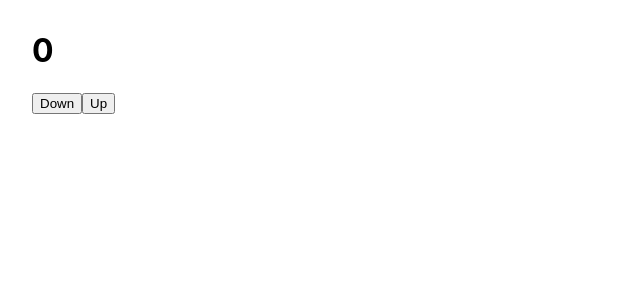
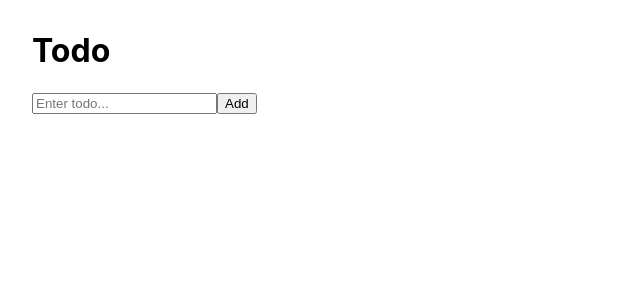
Before and after one commit to Nguyentruongphivolder9/project-react-tiktok, a React (Create React App) app: page / in a window 1280 px wide. Shown: the top 300 px of the page, without its empty margins (0-640 px from the left). Built offline with nearby package versions, Linux system fonts and the light colour scheme.

Commit message:
todo app

```diff
--- a/src/App.js
+++ b/src/App.js
@@ -1,37 +1,105 @@
-import { useReducer } from 'react';
+import { useReducer, useRef } from 'react';
 
-const initState = 0;
+const initState = {
+  job: '',
+  jobs: []
+}
 
-const DOWN_ACTION = 'down';
-const UP_ACTION = 'up';
+const SET_JOB = 'setJob';
+const ADD_JOB = 'addJob';
+const DELETE_JOB = 'deleteJob';
 
-const reducer = (state, action) => {
-  switch(action){
-    case UP_ACTION:
-      return state + 1;
-    case DOWN_ACTION:
-      return state - 1;
-    default:
-      throw new Error('Invalid action')
+const setJob = payload => {
+  return {
+    type: SET_JOB,
+    payload
+  }
+}
+const addJob = payload => {
+  return {
+    type: ADD_JOB,
+    payload
   }
 }
 
+const deleteJob = payload => {
+  return {
+    type: DELETE_JOB,
+    payload
+  }
+}
+
+const reducer = (state, action) => {
+  console.log('Action: ', action);
+  console.log('Prev: ', state);
+
+  let newState;
+
+  switch (action.type) {
+    case SET_JOB:
+      newState = {
+        ...state,
+        job: action.payload
+      }
+      break;
+    case ADD_JOB:
+      newState = {
+        ...state,
+        jobs: [...state.jobs, action.payload]
+      }
+      break;
+    case DELETE_JOB:
+      const newJobs = [...state.jobs];
+      newJobs.splice(action.payload, 1);
+
+      newState = {
+        ...state,
+        jobs: newJobs
+      }
+      break;
+    default:
+      throw new Error('Invalid action');
+  }
+
+  console.log('NewState: ', newState);
+
+  return newState
+}
+
 function App() {
-  const [count, dispatch] = useReducer(reducer, initState);
+
+  const [state, dispatch] = useReducer(reducer, initState);
+  const inputRef = useRef();
+
+  const { job, jobs } = state;
+
+  const handleSubmit = () => {
+    dispatch(addJob(job));
+    dispatch(setJob(''));
+
+    inputRef.current.focus();
+  }
 
   return (
     <div className="App" style={{ padding: '10px 32px' }}>
-      <h1>{count}</h1>
-      <button
-        onClick={() => dispatch(DOWN_ACTION)}
-      >
-        Down
-      </button>
-      <button
-        onClick={() => dispatch(UP_ACTION)}
-      >
-        Up
-      </button>
+      <h1>Todo</h1>
+      <input
+        ref={inputRef}
+        value={job}
+        onChange={e => {
+          dispatch(setJob(e.target.value))
+        }}
+        placeholder='Enter todo...'
+      />
+      <button onClick={handleSubmit}>Add</button>
+      <ul>
+        {jobs.map((job, index) => (
+          <li key={index}>
+            {job}
+            <span onClick={() => dispatch(deleteJob(index))}>&times;</span>
+          </li>
+        ))}
+      </ul>
     </div>
   );
 }
```
